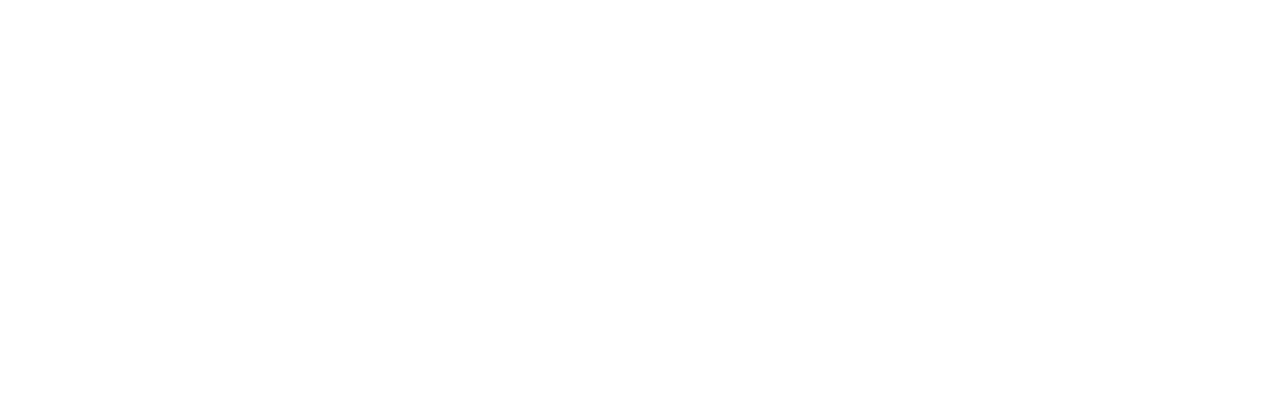
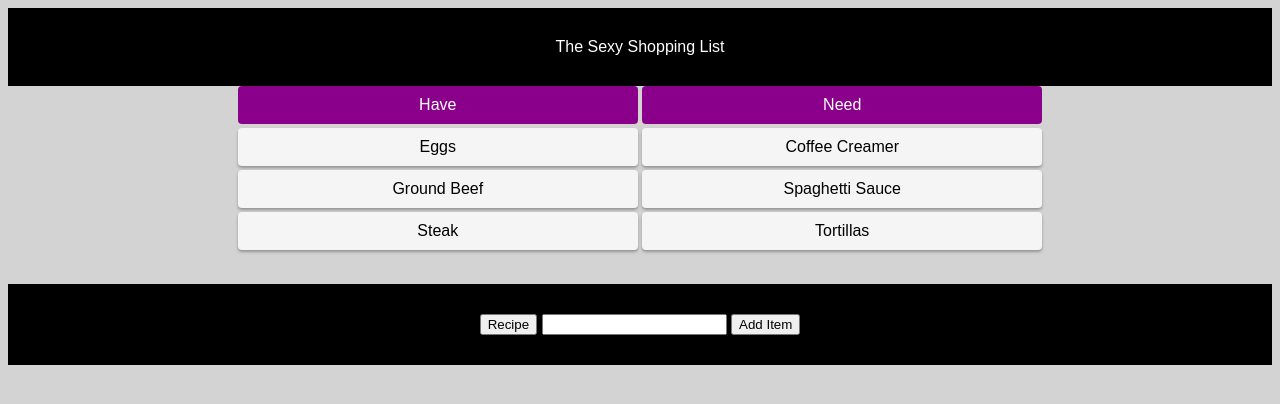
Before and after one commit to Geraspachos/sexy-shopping-list, a website: page index.html in a window 1280 px wide. Drawn offline with Linux system fonts and the light colour scheme; files that its build step writes are made by us from their sources.

Commit message:
Added html to index

```diff
--- /dev/null
+++ b/app/js/main.js
@@ -0,0 +1,19 @@
+angular.module("demo").controller("SimpleDemoController", function($scope) {
+
+    $scope.models = {
+        selected: null,
+        lists: {"A": [], "B": []}
+    };
+
+    // Generate initial model
+    for (var i = 1; i <= 3; ++i) {
+        $scope.models.lists.A.push({label: "Item A" + i});
+        $scope.models.lists.B.push({label: "Item B" + i});
+    }
+
+    // Model to JSON for demo purpose
+    $scope.$watch('models', function(model) {
+        $scope.modelAsJson = angular.toJson(model, true);
+    }, true);
+
+});
--- /dev/null
+++ b/app/styles/global.scss
@@ -0,0 +1,5 @@
+html,
+body {
+  font-family:sans-serif;
+  background:lightgrey;
+}
--- /dev/null
+++ b/app/styles/header-footer.scss
@@ -0,0 +1,7 @@
+header,
+footer {
+  background: black;
+  padding: $headerFooterPadding;
+  color: white;
+  text-align: center;
+}
--- /dev/null
+++ b/app/styles/main.scss
@@ -0,0 +1,5 @@
+@import "variables";
+@import "global";
+
+@import "shopping-list";
+@import "header-footer";
--- /dev/null
+++ b/app/styles/shopping-list.scss
@@ -0,0 +1,29 @@
+.lists {
+  text-align: center;
+
+  .list {
+    display: inline-block;
+    list-style: none;
+    padding: 0;
+    margin: 0 0 $listVerticalMargin;
+    text-align: center;
+    width: 100%;
+    max-width: 400px;
+
+    .list-header {
+      padding: $listItemPadding;
+      margin-bottom: 4px;
+      color: white;
+      background: darkmagenta;
+      border-radius: 4px;
+    }
+
+    .item {
+      padding: 10px;
+      background: whitesmoke;
+      border-radius: 4px;
+      margin-bottom: 4px;
+      box-shadow: 0 2px 3px rgba(0, 0, 0, 0.3);
+    }
+  }
+}
--- /dev/null
+++ b/app/styles/variables.scss
@@ -0,0 +1,10 @@
+// ------------------------
+// Lists
+// ------------------------
+$listVerticalMargin: 30px;
+$listItemPadding: 10px;
+
+// ------------------------
+// Header / Footer
+// ------------------------
+$headerFooterPadding: 30px;
--- a/index.html
+++ b/index.html
@@ -2,9 +2,43 @@
 <html lang="en">
 <head>
     <meta charset="UTF-8">
-    <title>Document</title>
+    <title>Sexy Shopping List</title>
+    <link rel="stylesheet" href="build/styles/main.css">
+    <script src="build/js/main.js"></script>
 </head>
 <body>
+    <header>The Sexy Shopping List</header>
+    <div class="lists">
+            <!--<ul dnd-list="list" class="list">
+                <li ng-repeat="item in list"
+                    dnd-draggable="item"
+                    dnd-moved="list.splice($index, 1)"
+                    dnd-effect-allowed="move"
+                    dnd-selected="models.selected = item"
+                    ng-class="{'selected': models.selected === item}"
+                >
+                    {{item.label}
 
+                </li>-->
+            <ul class="list">
+                <li class="list-header">Have</li>
+                <li class="item">Eggs</li>
+                <li class="item">Ground Beef</li>
+                <li class="item">Steak</li>
+            </ul>
+            <ul class="list">
+                <li class="list-header">Need</li>
+                <li class="item">Coffee Creamer</li>
+                <li class="item">Spaghetti Sauce</li>
+                <li class="item">Tortillas</li>
+            </ul>
+        </div>
+        <footer>
+            <div class="btn-bar">
+                <button>Recipe</button>
+                <input>
+                <button>Add Item</button>
+            </div>
+        </footer>
 </body>
 </html>
```
Also changed, not shown: package.json (added, +32 -0 lines), build/js/main.js (added), build/styles/main.css (added), 1 other file.
